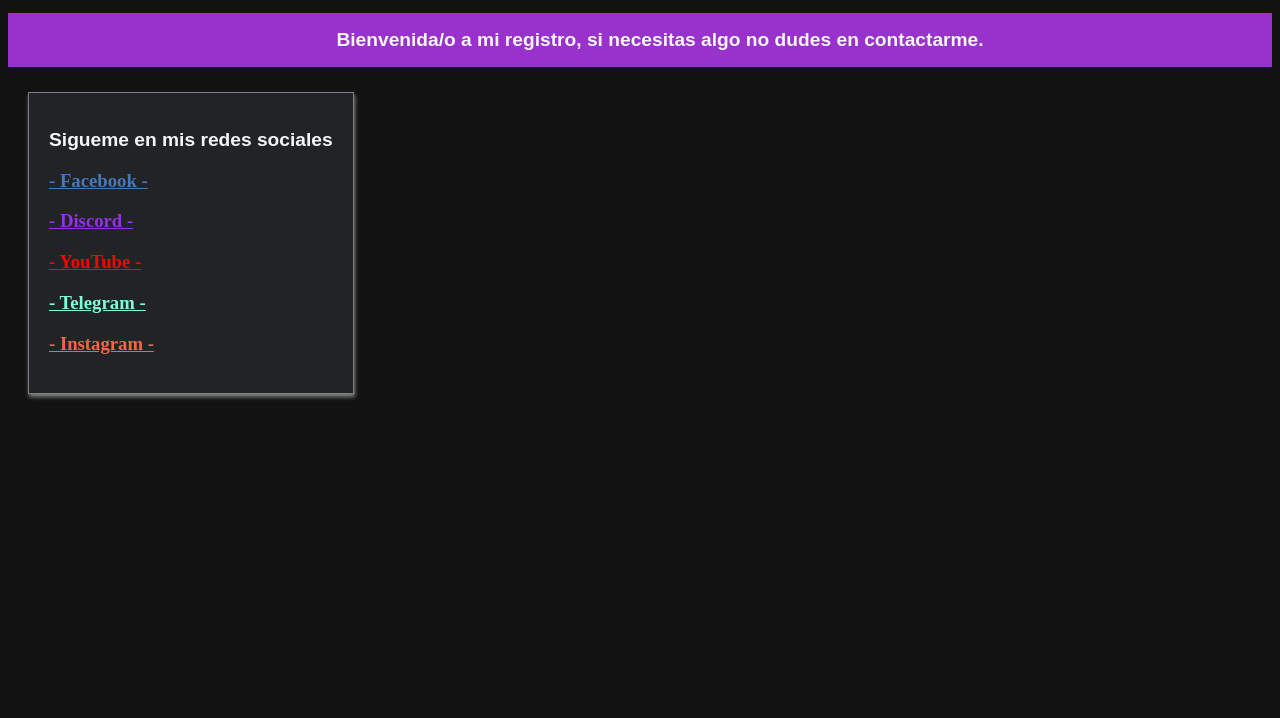
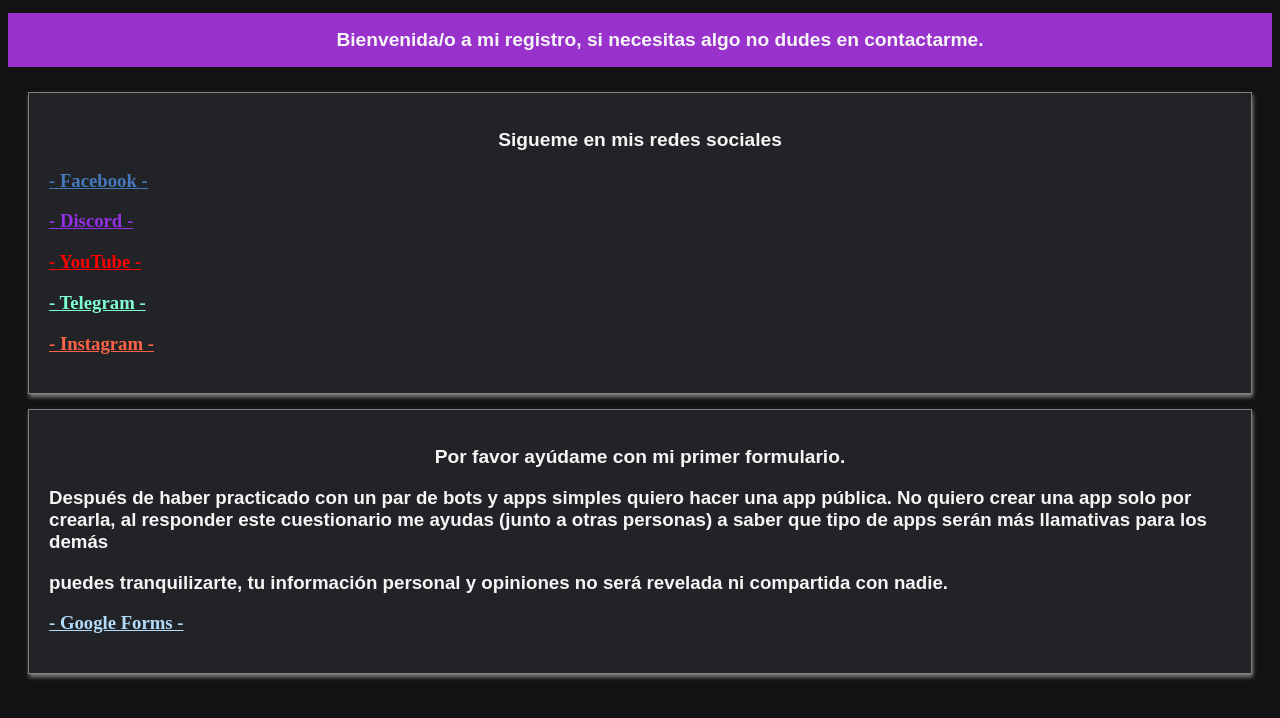
Before and after one commit to isrrael5/mi-sitio, a plain HTML site: page index.html in a window 1280 px wide. Drawn offline with Linux system fonts and the light colour scheme.

Commit message:
Add files via upload

```diff
--- a/estilos.css
+++ b/estilos.css
@@ -1,3 +1,8 @@
+h1 {
+    font-weight: bold;
+    font-family: sans-serif;
+}
+
 h2 {
     font-weight: bold;
     font-family: sans-serif;
--- a/index.html
+++ b/index.html
@@ -27,5 +27,9 @@
         <a href="https://t.me/+SNFQpNpZaPk2NDYx" style="color: aquamarine;"><h3>- Telegram -</h3></a>
         <a href="https://www.instagram.com/isrrael_equisde/" style="color: tomato;"><h3>- Instagram -</h3></a>
     </article>
+	<article>
+		<h2>Por favor ayúdame con mi primer formulario.</h2><h1>Después de haber practicado con un par de bots y apps simples quiero hacer una app pública. No quiero crear una app solo por crearla, al responder este cuestionario me ayudas (junto a otras personas) a saber que tipo de apps serán más llamativas para los demás</h1><h1>puedes tranquilizarte, tu información personal y opiniones no será revelada ni compartida con nadie.</h1>
+		<a href="https://forms.gle/UafoJGNnckfbCkZF7" style="color: #b2dafa;"><h3>- Google Forms -</h3></a>
+	</article>
     </section>
 </body>
```
